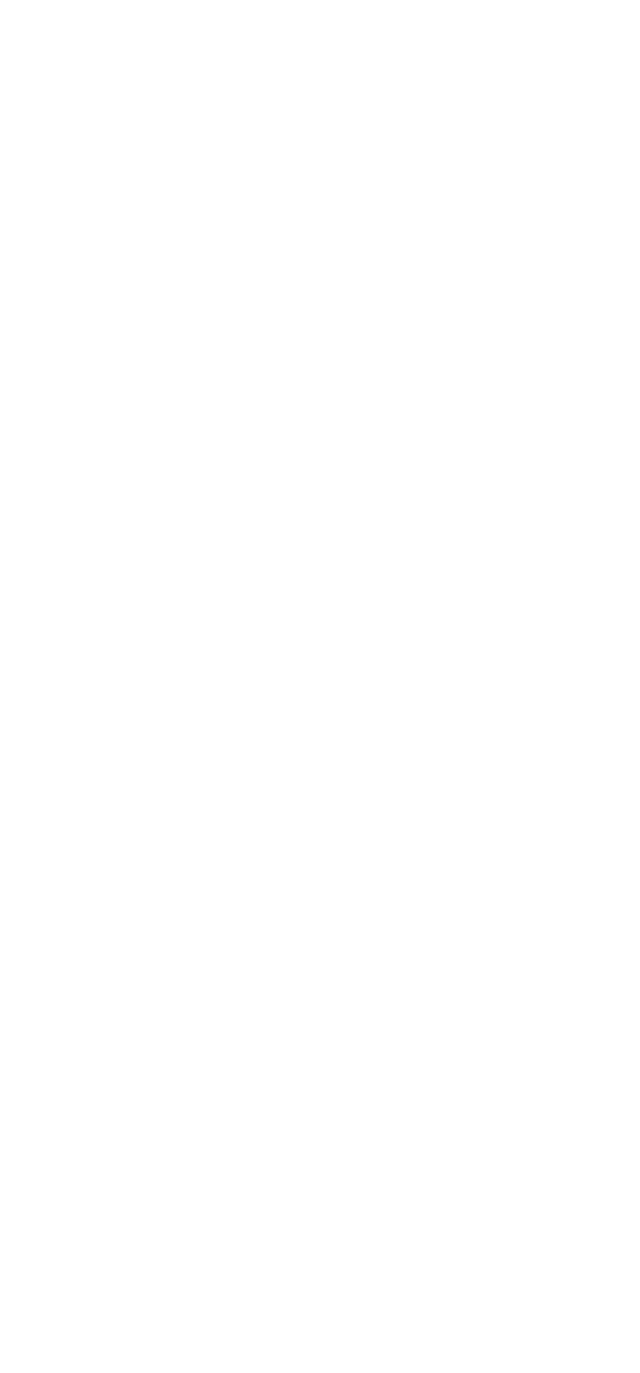
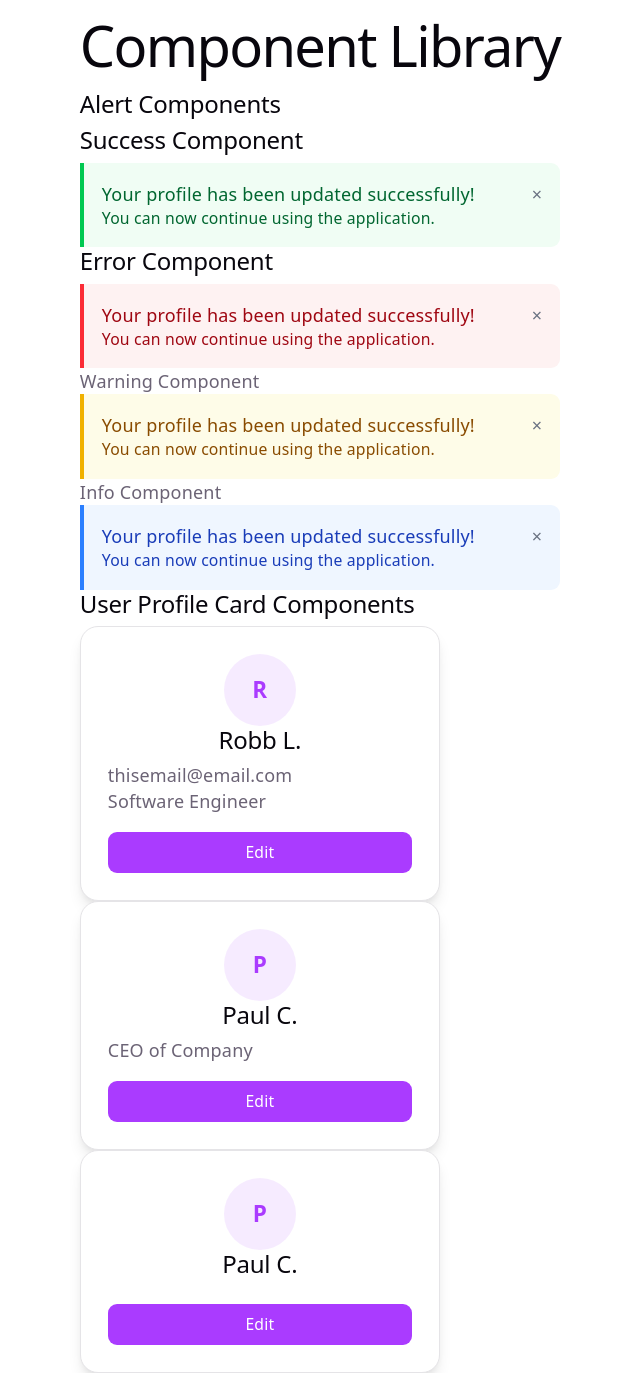
Before and after one commit to Robb-Designs/component-library, a React (Vite) app: page / in a window 1280 px wide. Shown: the whole page, without its empty margins (320-960 px from the left). Before the commit the page ends 800 px from the top, so only its background shows below. Built offline with nearby package versions, Linux system fonts and the light colour scheme.

Commit message:
Add App layout with AlertBox & UserProfileCard component variants.

```diff
--- a/src/App.tsx
+++ b/src/App.tsx
@@ -1,16 +1,31 @@
 
-import './App.css'
+
+import AlertBoxDisplay from "./components/AlertBox/AlertBoxDisplay";
+import UserProfileDisplay from "./components/UserProfileCard/UserProfileDisplay";
+//import { ProductDisplay } from './components/ProductDisplay/ProductDisplay';
+import "./App.css";
 
 function App() {
-
-
   return (
     <>
       <section id="center">
+        <div>
+          <h1>Component Library</h1>
 
+          <div className="alert-boxes">
+            <h2>Alert Components</h2>
+            <AlertBoxDisplay />
+
+          </div>
+
+          <div className="user-profile-cards">
+            <h2>User Profile Card Components</h2>
+            <UserProfileDisplay />
+          </div>
+        </div>
       </section>
     </>
-  )
+  );
 }
 
-export default App
+export default App;
--- a/src/components/AlertBox/AlertBox.tsx
+++ b/src/components/AlertBox/AlertBox.tsx
@@ -12,11 +12,11 @@ export const AlertBox: React.FC<AlertBoxProps> = ({
   // Map each alert type to a set of Tailwind styles.
   // using the current "type" prop later to pick the right style.
   const alertStyles = {
-    success: 'bg-green-100 border-green-500 text-green-700',
-    error: 'bg-red-100 border-red-500 text-red-700',
-    warning: 'bg-yellow-100 border-yellow-500 text-yellow-700',
-    info: 'bg-blue-100 border-blue-500 text-blue-700'
-  };
+  success: 'bg-green-50 border-l-4 border-green-500 text-green-800 rounded-r-lg',
+  error:   'bg-red-50 border-l-4 border-red-500 text-red-800 rounded-r-lg',
+  warning: 'bg-yellow-50 border-l-4 border-yellow-500 text-yellow-800 rounded-r-lg',
+  info:    'bg-blue-50 border-l-4 border-blue-500 text-blue-800 rounded-r-lg',
+};
 
   return (
     // Apply shared layout classes plus the style selected by alert type.
--- /dev/null
+++ b/src/components/AlertBox/AlertBoxDisplay.tsx
@@ -0,0 +1,54 @@
+import { AlertBox } from "./AlertBox";
+
+function AlertBoxDisplay() {
+    return(
+        <section>
+            <h2>Success Component</h2>
+            <AlertBox
+              type="success"
+              message="Your profile has been updated successfully!"
+              onClose={() => alert("Alert closed")}
+            >
+              <p className="text-sm">
+                You can now continue using the application.
+              </p>
+            </AlertBox>
+
+            <h2>Error Component</h2>
+            <AlertBox
+              type="error"
+              message="Your profile has been updated successfully!"
+              onClose={() => alert("Alert closed")}
+            >
+              <p className="text-sm">
+                You can now continue using the application.
+              </p>
+            </AlertBox>
+
+            <h3>Warning Component</h3>
+            <AlertBox
+              type="warning"
+              message="Your profile has been updated successfully!"
+              onClose={() => alert("Alert closed")}
+            >
+              <p className="text-sm">
+                You can now continue using the application.
+              </p>
+            </AlertBox>
+
+            <h3>Info Component</h3>
+            <AlertBox
+              type="info"
+              message="Your profile has been updated successfully!"
+              onClose={() => alert("Alert closed")}
+            >
+              <p className="text-sm">
+                You can now continue using the application.
+              </p>
+            </AlertBox>
+        </section>
+    )
+}
+
+
+export default AlertBoxDisplay;
--- /dev/null
+++ b/src/components/UserProfileCard/UserProfileDisplay.tsx
@@ -0,0 +1,45 @@
+import { UserProfileCard } from "./UserProfileCard";
+
+function UserProfileDisplay() {
+  return (
+    <section>
+        <UserProfileCard
+                      user={{
+                        id: "1",
+                        name: "Robb L.",
+                        email: "thisemail@email.com",
+                        role: "Software Engineer",
+                      }}
+                      showEmail={true}
+                      showRole={true}
+                      onEdit={(userId) => alert(`Edit user with ID: ${userId}`)}
+                    />
+
+                    <UserProfileCard
+                      user={{
+                        id: "2",
+                        name: "Paul C.",
+                        email: "thisemail@email.com",
+                        role: "CEO of Company",
+                      }}
+                      showEmail={false}
+                      showRole={true}
+                      onEdit={(userId) => alert(`Edit user with ID: ${userId}`)}
+                    />
+
+                    <UserProfileCard
+                      user={{
+                        id: "2",
+                        name: "Paul C.",
+                        email: "thisemail@email.com",
+                        role: "CEO of Company",
+                      }}
+                      showEmail={false}
+                      showRole={false}
+                      onEdit={(userId) => alert(`Edit user with ID: ${userId}`)}
+                    />
+    </section>
+  )
+}
+
+export default UserProfileDisplay;
```
